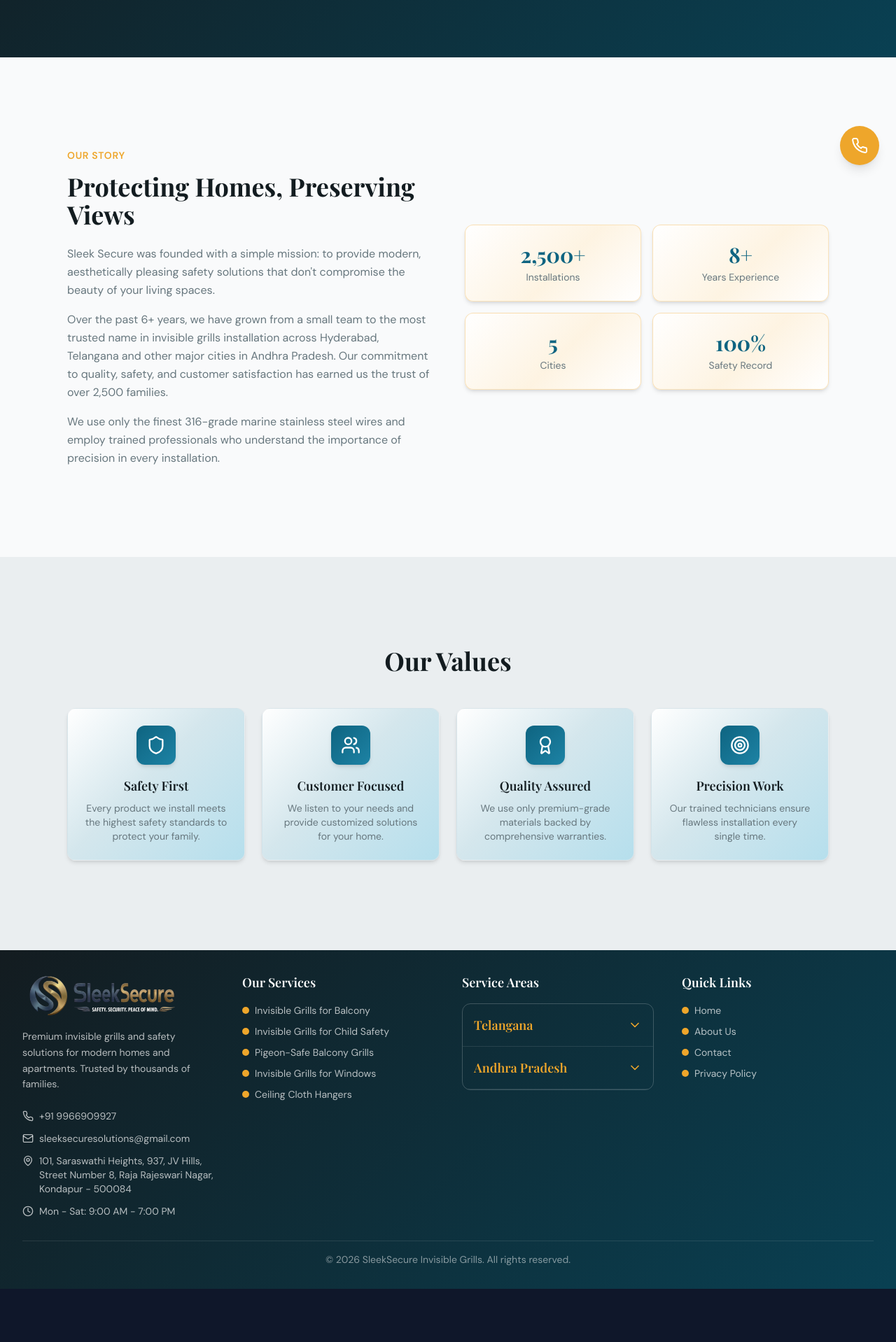
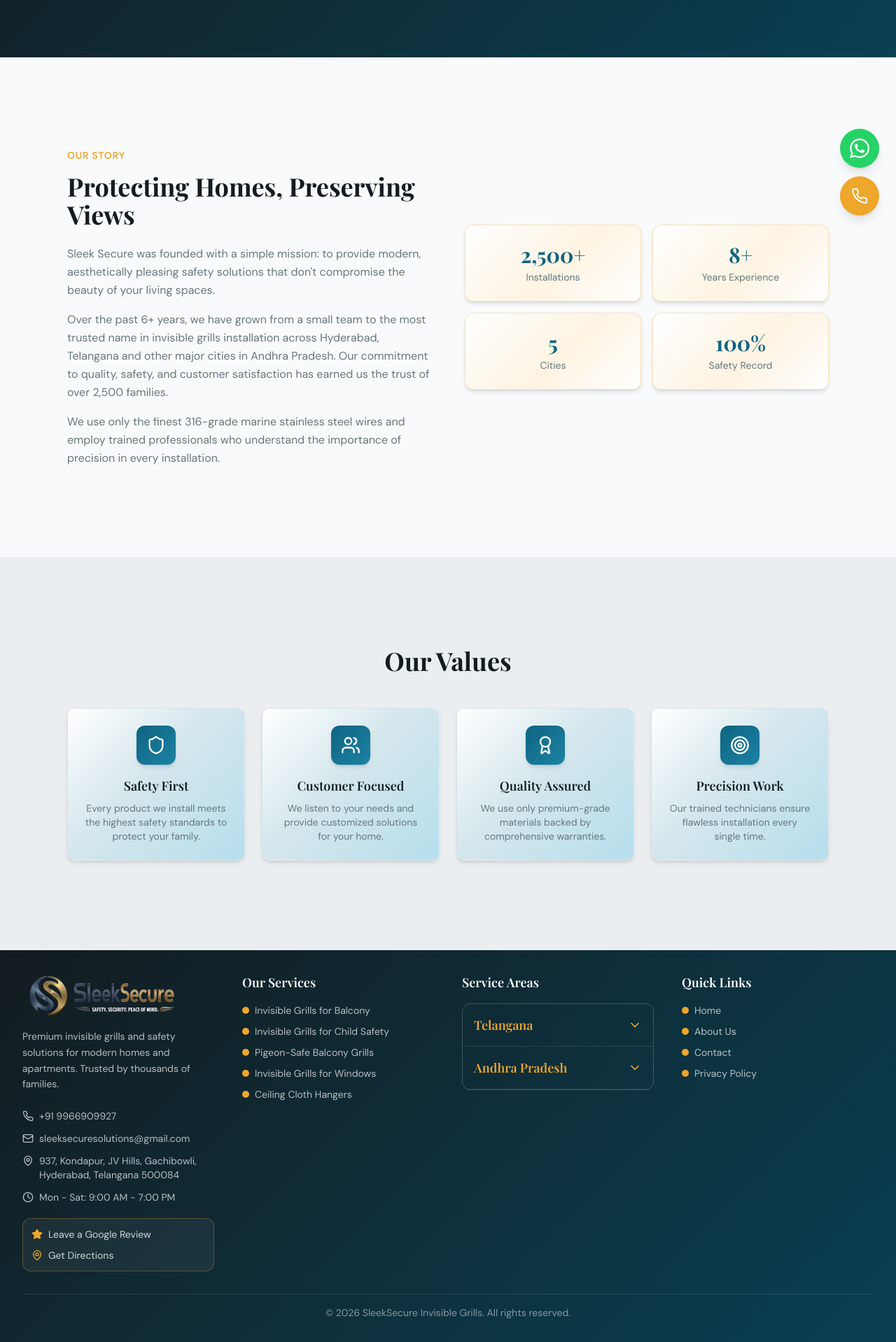
Before and after one commit to GovindRaj007/SleekSecure, a React (Vite) app: page /about in a window 1280 px wide. Shown: the part 468-2386 px from the top of the page at 70% size. Before the commit the page ends 2310 px from the top, so only its background shows below. Built offline with nearby package versions, Linux system fonts and the light colour scheme; the HTML template or start-up script is replaced by a standard one.

Commit message:
added google business profile details

```diff
--- a/index.html
+++ b/index.html
@@ -267,19 +267,5 @@
 
     <div id="root"></div>
     <script type="module" src="/src/main.tsx"></script>
-
-    <!--Start of Tawk.to Script-->
-    <script type="text/javascript">
-var Tawk_API=Tawk_API||{}, Tawk_LoadStart=new Date();
-(function(){
-var s1=document.createElement("script"),s0=document.getElementsByTagName("script")[0];
-s1.async=true;
-s1.src='https://embed.tawk.to/6a0faf8a62b0761c3d8d54e4/1jp6kbdph';
-s1.charset='UTF-8';
-s1.setAttribute('crossorigin','*');
-s0.parentNode.insertBefore(s1,s0);
-})();
-</script>
-    <!--End of Tawk.to Script-->
   </body>
 </html>
--- a/src/components/layout/Footer.tsx
+++ b/src/components/layout/Footer.tsx
@@ -1,5 +1,5 @@
 import { Link, useLocation, useNavigate } from "react-router-dom";
-import { Phone, Mail, MapPin, Clock, Heart, ChevronDown } from "lucide-react";
+import { Phone, Mail, MapPin, Clock, Heart, ChevronDown, Star } from "lucide-react";
 import { BUSINESS, SERVICES, TELANGANA_LOCATIONS, ANDHRA_PRADESH_LOCATIONS } from "@/lib/constants";
 import { trackCallClick } from "@/lib/gtm-tracking";
 import { useState } from "react";
@@ -107,6 +107,25 @@
                 <Clock className="w-4 h-4" /> {BUSINESS.workingHours}
               </div>
             </div>
+
+            <div className="mt-5 rounded-lg border border-gold/30 bg-primary-foreground/5 p-3 space-y-2.5">
+              <a
+                href={BUSINESS.googleBusinessProfile.reviewUrl}
+                target="_blank"
+                rel="noopener noreferrer"
+                className="flex items-center gap-2 text-sm text-primary-foreground/80 hover:text-accent transition-colors"
+              >
+                <Star className="w-4 h-4 fill-current text-accent" /> Leave a Google Review
+              </a>
+              <a
+                href={BUSINESS.googleBusinessProfile.directionsUrl}
+                target="_blank"
+                rel="noopener noreferrer"
+                className="flex items-center gap-2 text-sm text-primary-foreground/80 hover:text-accent transition-colors"
+              >
+                <MapPin className="w-4 h-4 text-accent" /> Get Directions
+              </a>
+            </div>
           </div>
 
           {/* Services */}
--- a/src/components/layout/Layout.tsx
+++ b/src/components/layout/Layout.tsx
@@ -2,13 +2,11 @@
 import TopAnnouncementBar from "./TopAnnouncementBar";
 import Navbar from "./Navbar";
 import Footer from "./Footer";
-import TawkInitializer from "./TawkInitializer";
 import { FloatingCTA } from "@/components/shared/FloatingCTA";
 
 const Layout = ({ children }: { children: ReactNode }) => {
   return (
     <div className="min-h-screen flex flex-col">
-      <TawkInitializer />
       <TopAnnouncementBar />
       <Navbar />
       {/* 40px (announcement) + 64px (navbar h-16) = 104px; 40px + 80px (navbar h-20) = 120px */}
--- a/src/components/layout/TawkInitializer.tsx
+++ /dev/null
@@ -1,32 +0,0 @@
-import { useEffect } from 'react';
-
-/**
- * TawkInitializer Component
- *
- * Initializes Tawk.to chat widget on page load
- * Non-blocking, zero performance impact
- *
- * Place this component once in your Layout or App
- */
-const TawkInitializer = () => {
-  useEffect(() => {
-    // Check if Tawk is already initialized
-    if (typeof window !== 'undefined') {
-      const checkTawk = setInterval(() => {
-        const TawkAPI = (window as any).Tawk_API;
-        if (TawkAPI && TawkAPI.onLoad) {
-          clearInterval(checkTawk);
-          // Tawk is fully loaded and ready
-          console.debug('Tawk.to initialized successfully');
-        }
-      }, 100);
-
-      return () => clearInterval(checkTawk);
-    }
-  }, []);
-
-  // This component doesn't render anything
-  return null;
-};
-
-export default TawkInitializer;
--- a/src/components/shared/FloatingCTA.tsx
+++ b/src/components/shared/FloatingCTA.tsx
@@ -1,59 +1,34 @@
-import { useState, useEffect } from "react";
 import { Phone } from "lucide-react";
 import { WhatsAppIcon } from "@/components/icons/WhatsAppIcon";
 import { BUSINESS } from "@/lib/constants";
 import { trackWhatsAppClick, trackCallClick } from "@/lib/gtm-tracking";
 
+const whatsappHref = `https://wa.me/${BUSINESS.whatsapp}?text=${encodeURIComponent("Hi, I'm interested in your invisible grills and safety solutions services.")}`;
+const callHref = `tel:${BUSINESS.phone}`;
+
 export function FloatingCTA() {
-  const [showWhatsApp, setShowWhatsApp] = useState(true);
+  return (
+    <div className="fixed bottom-4 right-4 z-40 flex flex-col gap-3 sm:bottom-6 sm:right-6">
+      <a
+        href={whatsappHref}
+        data-track="whatsapp"
+        onClick={() => trackWhatsAppClick("floating_cta", "button")}
+        target="_blank"
+        rel="noopener noreferrer"
+        className="flex h-14 w-14 items-center justify-center rounded-full bg-[#25D366] shadow-lg transition-all hover:scale-110 hover:shadow-xl"
+        aria-label="Chat on WhatsApp"
+      >
+        <WhatsAppIcon className="h-7 w-7 text-white" />
+      </a>
 
-  useEffect(() => {
-    const interval = setInterval(() => {
-      setShowWhatsApp((prev) => !prev);
-    }, 3000);
-    return () => clearInterval(interval);
-  }, []);
-
-  const href = showWhatsApp
-    ? `https://wa.me/${BUSINESS.whatsapp}?text=${encodeURIComponent("Hi, I'm interested in your invisible grills and safety solutions services.")}`
-    : `tel:${BUSINESS.phone}`;
-
-  const label = showWhatsApp ? "Chat on WhatsApp" : "Call Now";
-
-  return (
-    <div className="fixed bottom-24 right-6 z-40">
       <a
-        href={href}
-        data-track={showWhatsApp ? "whatsapp" : "call"}
-        onClick={() => showWhatsApp ? trackWhatsAppClick('floating_cta', 'button') : trackCallClick('floating_cta', 'button')}
-        target={showWhatsApp ? "_blank" : undefined}
-        rel={showWhatsApp ? "noopener noreferrer" : undefined}
-        className="relative flex h-14 w-14 items-center justify-center rounded-full shadow-lg transition-all hover:scale-110 hover:shadow-xl overflow-hidden"
-        style={{
-          background: showWhatsApp
-            ? "#25D366"
-            : "hsl(38 85% 55%)",
-        }}
-        aria-label={label}
+        href={callHref}
+        data-track="call"
+        onClick={() => trackCallClick("floating_cta", "button")}
+        className="flex h-14 w-14 items-center justify-center rounded-full bg-[hsl(38_85%_55%)] shadow-lg transition-all hover:scale-110 hover:shadow-xl"
+        aria-label="Call Now"
       >
-        <div
-          className="absolute inset-0 flex items-center justify-center transition-all duration-500"
-          style={{
-            opacity: showWhatsApp ? 1 : 0,
-            transform: showWhatsApp ? "scale(1) rotate(0deg)" : "scale(0.5) rotate(-90deg)",
-          }}
-        >
-          <WhatsAppIcon className="h-7 w-7 text-white" />
-        </div>
-        <div
-          className="absolute inset-0 flex items-center justify-center transition-all duration-500"
-          style={{
-            opacity: showWhatsApp ? 0 : 1,
-            transform: showWhatsApp ? "scale(0.5) rotate(90deg)" : "scale(1) rotate(0deg)",
-          }}
-        >
-          <Phone className="h-6 w-6 text-white" />
-        </div>
+        <Phone className="h-6 w-6 text-white" />
       </a>
     </div>
   );
--- a/src/index.css
+++ b/src/index.css
@@ -165,12 +165,6 @@
   .scrollbar-hide::-webkit-scrollbar {
     display: none;
   }
-
-  /* Allow Tawk.to floating message to overflow and be fully visible */
-  #tawkToFlatContainer,
-  [id^="tawk"] {
-    overflow: visible !important;
-  }
 }
 
 /* Hide scrollbar on mobile */
--- a/src/lib/constants.ts
+++ b/src/lib/constants.ts
@@ -6,18 +6,25 @@
   whatsapp: "919966909927",
   whatsappMessage: "Hi, I'm interested in your invisible grills and safety solutions. Please provide more details and a free quote for my requirements.",
   email: "sleeksecuresolutions@gmail.com",
-  address: "101, Saraswathi Heights, 937, JV Hills, Street Number 8, Raja Rajeswari Nagar, Kondapur - 500084",
-  addressShort: "Kondapur, Hyderabad - 500084",
+  address: "937, Kondapur, JV Hills, Gachibowli, Hyderabad, Telangana 500084",
+  addressShort: "Kondapur, JV Hills, Hyderabad - 500084",
   city: "Hyderabad",
   state: "Telangana",
   postalCode: "500084",
   country: "IN",
-  latitude: 17.47371524335536,
-  longitude: 78.35293856107153,
+  latitude: 17.4735626,
+  longitude: 78.3529521,
   workingHours: "Mon - Sat: 9:00 AM - 7:00 PM",
   website: "https://www.sleeksecure.in",
   author: "SleekSecure Invisible Grills",
   publisher: "SleekSecure Invisible Grills",
+  googleBusinessProfile: {
+    placeId: "ChIJU6YGZg0rmzkRTfmriq-YV2E",
+    reviewUrl: "https://g.page/r/CS7Bsk9pMQqMEBM/review",
+    shortReviewUrl: "https://g.page/r/CS7Bsk9pMQqMEBM/review",
+    mapsUrl: "https://maps.app.goo.gl/5JAz7aiB14yLQ6nW9",
+    directionsUrl: "https://www.google.com/maps/dir//Saraswathi+Heights+Kondapur,+937,+Kondapur,+JV+Hills,+Gachibowli,+Hyderabad,+Telangana+500084/@17.4735677,78.3480812,17z/data=!4m16!1m7!3m6!1s0x3bcb9300351aa505:0x3c5c65d1f98b0288!2sSaraswathi+Heights+Kondapur!8m2!3d17.4735626!4d78.3529521!16s%2Fg%2F11xf6bk_0h!4m7!1m0!1m5!1m1!1s0x3bcb9300351aa505:0x3c5c65d1f98b0288!2m2!1d78.3529521!2d17.4735626?entry=ttu&g_ep=EgoyMDI2MDYyNC4wIKXMDSoASAFQAw%3D%3D",
+  },
 };
 
 // Location-specific business data with local phone numbers
--- a/src/pages/Contact.tsx
+++ b/src/pages/Contact.tsx
@@ -108,10 +108,30 @@
 
       <section className="pb-16 bg-white">
         <div className="container-custom">
-          <h2 className="text-2xl font-heading font-bold text-foreground mb-8 text-center">Find Us on the Map</h2>
+          <div className="flex flex-col sm:flex-row sm:items-center sm:justify-between gap-3 mb-6">
+            <h2 className="text-2xl font-heading font-bold text-foreground">Find Us on the Map</h2>
+            <div className="flex flex-wrap gap-3">
+              <a
+                href={BUSINESS.googleBusinessProfile.reviewUrl}
+                target="_blank"
+                rel="noopener noreferrer"
+                className="inline-flex items-center justify-center rounded-full border border-primary/20 bg-primary/5 px-4 py-2 text-sm font-medium text-primary transition-colors hover:bg-primary/10"
+              >
+                ⭐ Leave a Google Review
+              </a>
+              <a
+                href={BUSINESS.googleBusinessProfile.directionsUrl}
+                target="_blank"
+                rel="noopener noreferrer"
+                className="inline-flex items-center justify-center rounded-full border border-primary/20 bg-background px-4 py-2 text-sm font-medium text-foreground transition-colors hover:bg-muted"
+              >
+                🗺 Get Directions
+              </a>
+            </div>
+          </div>
           <div className="rounded-xl overflow-hidden shadow-lg bg-white border border-gray-200 h-72 sm:h-80 md:h-96 lg:h-[450px]">
             <iframe
-              src="https://www.google.com/maps/embed?pb=!1m18!1m12!1m3!1d3805.720304970648!2d78.35087862462886!3d17.47309610033148!2m3!1f0!2f0!3f0!3m2!1i1024!2i768!4f13.1!3m3!1m2!1s0x3bcb9300351aa505%3A0x3c5c65d1f98b0288!2sSaraswathi%20Heights%20Kondapur!5e0!3m2!1sen!2sin!4v1778497561924!5m2!1sen!2sin"
+              src="https://www.google.com/maps/embed?pb=!1m18!1m12!1m3!1d3805.720304970648!2d78.3529521!3d17.4735626!2m3!1f0!2f0!3f0!3m2!1i1024!2i768!4f13.1!3m3!1m2!1s0x3bcb9300351aa505%3A0x3c5c65d1f98b0288!2sSaraswathi%20Heights%20Kondapur!5e0!3m2!1sen!2sin!4v1778497561924!5m2!1sen!2sin"
               width="100%"
               height="100%"
               style={{ border: 0 }}
```
Also changed, not shown: src/hooks/use-tawk.ts (deleted, +0 -46 lines), src/lib/seo.ts (+21 -7 lines), src/assets/hero-balcony-invisible-grills.jpg, src/assets/hero-balcony-invisible-grills.webp (deleted).
